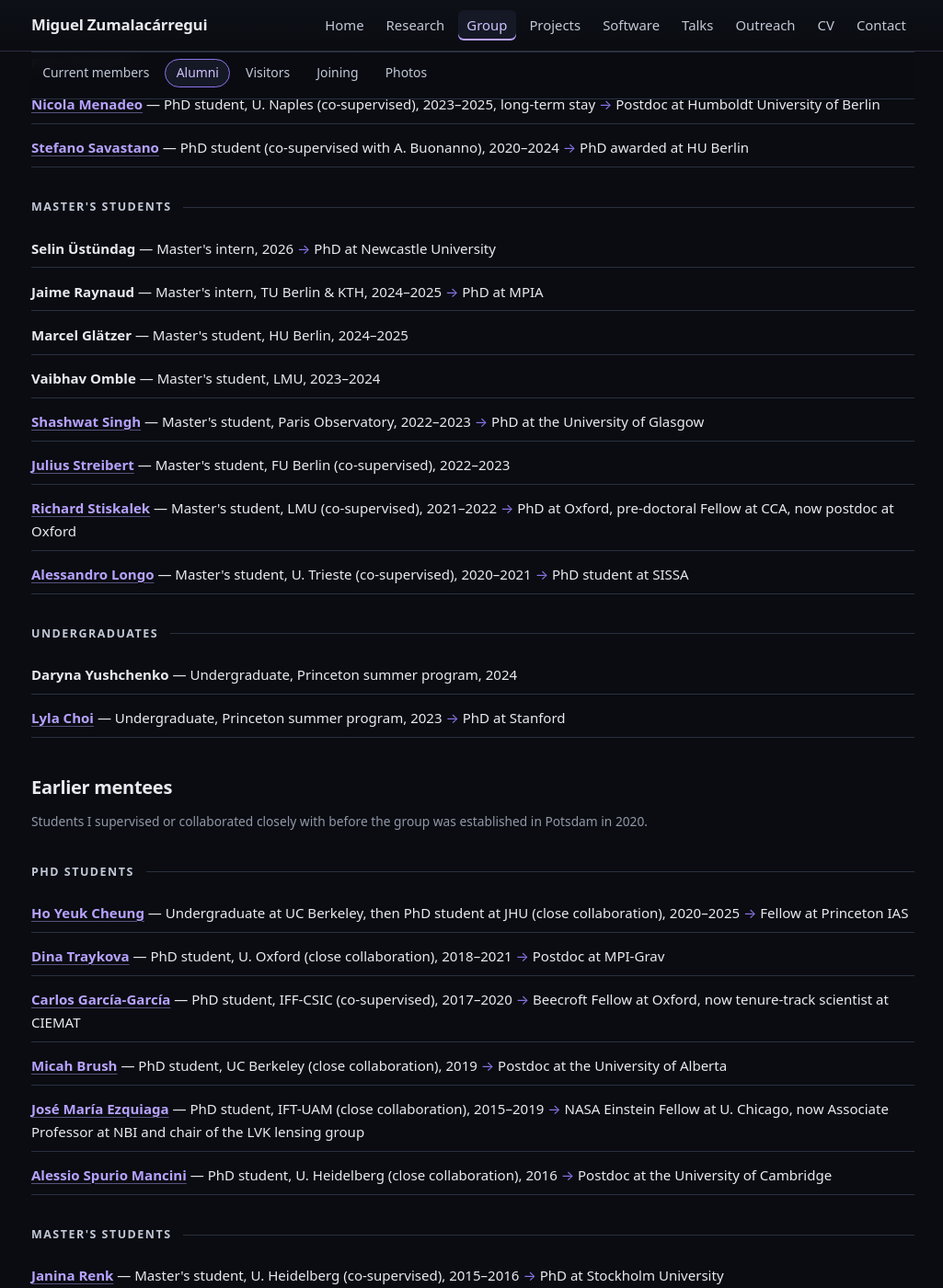
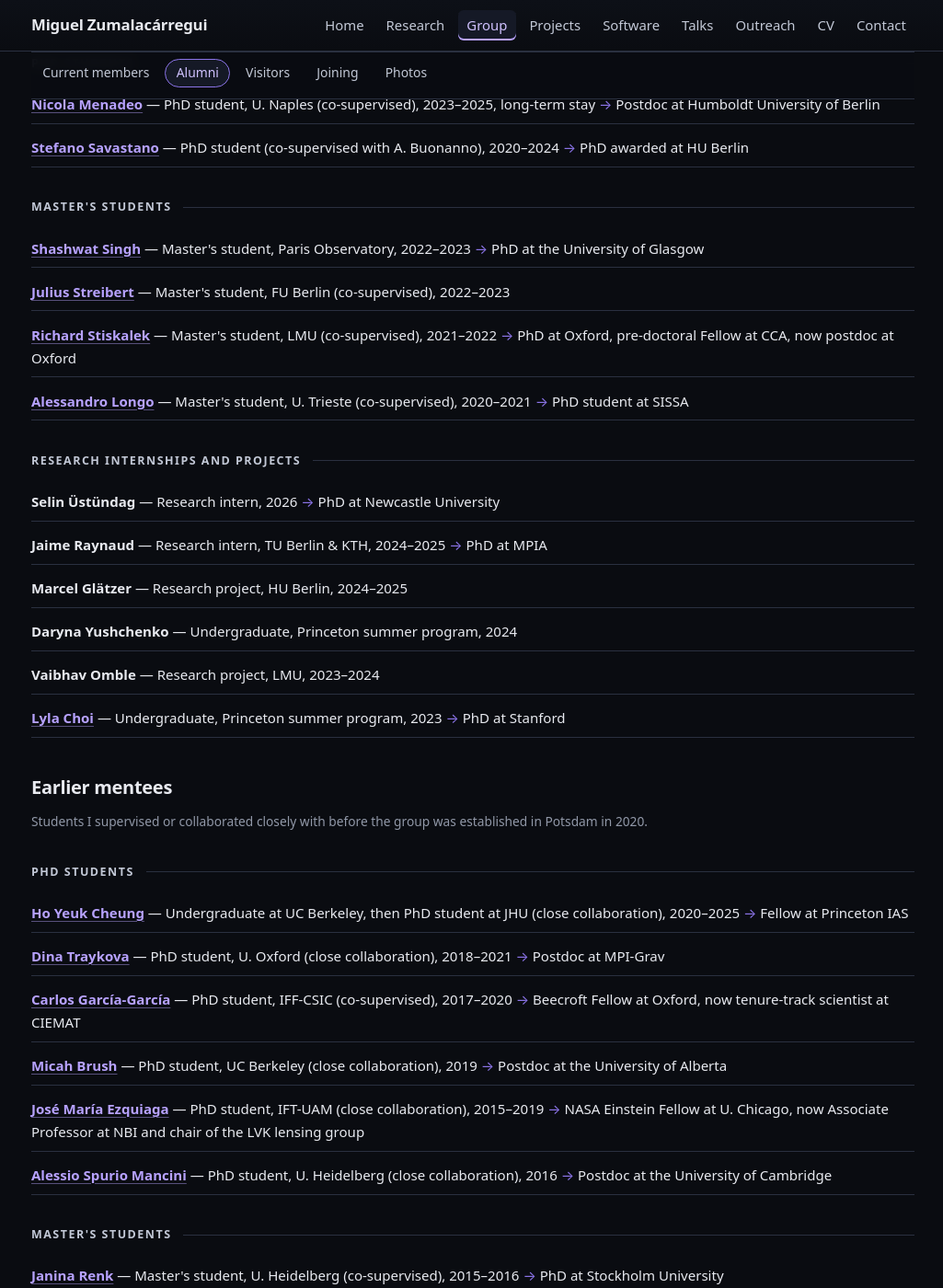
Before and after one commit to miguelzuma/miguelzuma.github.io, a Jekyll site: the page built from group.html, in a window 1280 px wide and 1400 px high, scrolled down 2042 px. Shown: the whole window at 92% size, without its empty margins (126-1151 px from the left). Built offline with Jekyll 4.4.1, drawn with Linux system fonts in a browser that asks for light colours; some of the changed text lies outside the part shown.

Commit message:
Group the internships by what they were, not by a degree stage
A new "intern" stage covers everyone who worked here on a project rather
than on a thesis supervised in the group -- research interns, summer
students and undergraduates, who were doing the same kind of thing under
different labels. Glätzer and Omble move there as research projects, which
describes the work without saying anything about a degree elsewhere.

The CV splits to match: Master's students, then research interns and
undergraduates.

Co-Authored-By: Claude Opus 5 <noreply@anthropic.com>
Claude-Session: https://claude.ai/code/session_01E2ZbXszK9qt9svKVxU5Yrt

```diff
--- a/_data/people.yml
+++ b/_data/people.yml
@@ -5,8 +5,10 @@
 # member; earlier mentees and short-stay visitors appear under `visitors` or
 # `earlier_mentees`.
 #
-# Fields: name (required), stage (postdoc|phd|masters|undergrad -- groups the
-# Current members section and labels alumni rows), end (year the person left,
+# Fields: name (required), stage (postdoc|phd|masters|intern|undergrad --
+# groups the Current members section and labels alumni rows; `intern` is for
+# anyone who worked here on a project rather than on a thesis supervised in
+# the group), end (year the person left,
 # duration (only given for stays longer than a week), end (year they left,
 # used to sort alumni and visitors chronologically, newest first; for an
 # ongoing collaboration use the current year; 0 when unknown),
@@ -301,29 +303,29 @@ alumni:
     next: "PhD awarded at HU Berlin"
 
   - name: "Selin Üstündag"
-    stage: masters
+    stage: intern
     end: 2026
-    role: "Master's intern"
+    role: "Research intern"
     years: "2026"
     next: "PhD at Newcastle University"
 
   - name: "Marcel Glätzer"
-    stage: masters
+    stage: intern
     end: 2025
-    role: "Master's student, HU Berlin"
+    role: "Research project, HU Berlin"
     years: "2024–2025"
 
   - name: "Jaime Raynaud"
-    stage: masters
+    stage: intern
     end: 2025
-    role: "Master's intern, TU Berlin & KTH"
+    role: "Research intern, TU Berlin & KTH"
     years: "2024–2025"
     next: "PhD at MPIA"
 
   - name: "Vaibhav Omble"
-    stage: masters
+    stage: intern
     end: 2024
-    role: "Master's student, LMU"
+    role: "Research project, LMU"
     years: "2023–2024"
 
   - name: "Julius Streibert"
@@ -358,14 +360,14 @@ alumni:
     next: "PhD student at SISSA"
 
   - name: "Daryna Yushchenko"
-    stage: undergrad
+    stage: intern
     end: 2024
     role: "Undergraduate, Princeton summer program"
     years: "2024"
 
   - name: "Lyla Choi"
     url: "https://inspirehep.net/authors/2660856"
-    stage: undergrad
+    stage: intern
     end: 2023
     role: "Undergraduate, Princeton summer program"
     years: "2023"
@@ -433,14 +435,14 @@ earlier_mentees:
 
   - name: "Yukei Murakami"
     url: "https://inspirehep.net/authors/2000678"
-    stage: undergrad
+    stage: intern
     end: 2019
     role: "Undergraduate, UC Berkeley"
     years: "2018–2019"
     next: "PhD at Johns Hopkins University"
 
   - name: "Brindha Kanniah"
-    stage: undergrad
+    stage: intern
     end: 2015
     role: "Undergraduate, MIT summer program in Heidelberg"
     years: "2015"
--- a/group.html
+++ b/group.html
@@ -70,8 +70,14 @@ sections:
   <h2>Alumni</h2>
   <p>Former members of the group, and where they went next. Most recent first.</p>
 
-  {%- assign al_stages = "postdoc,phd,masters,undergrad" | split: "," %}
-  {%- assign al_labels = "Postdoctoral researchers,PhD students,Master's students,Undergraduates" | split: "," %}
+  {%- comment -%}
+    "intern" covers everyone who worked here on a project rather than on a
+    thesis supervised in the group: research interns, summer students and
+    undergraduates. Grouping them by what they did avoids a heading that
+    implies a degree stage nobody claimed.
+  {%- endcomment -%}
+  {%- assign al_stages = "postdoc,phd,masters,intern,undergrad" | split: "," %}
+  {%- assign al_labels = "Postdoctoral researchers,PhD students,Master's students,Research internships and projects,Undergraduates" | split: "," %}
 
   {%- for stage in al_stages %}
   {%- assign people = site.data.people.alumni | where: "stage", stage | sort: "end" | reverse %}
```
Also changed, not shown: _data/cv.yml (+6 -2 lines), 1 other file.
